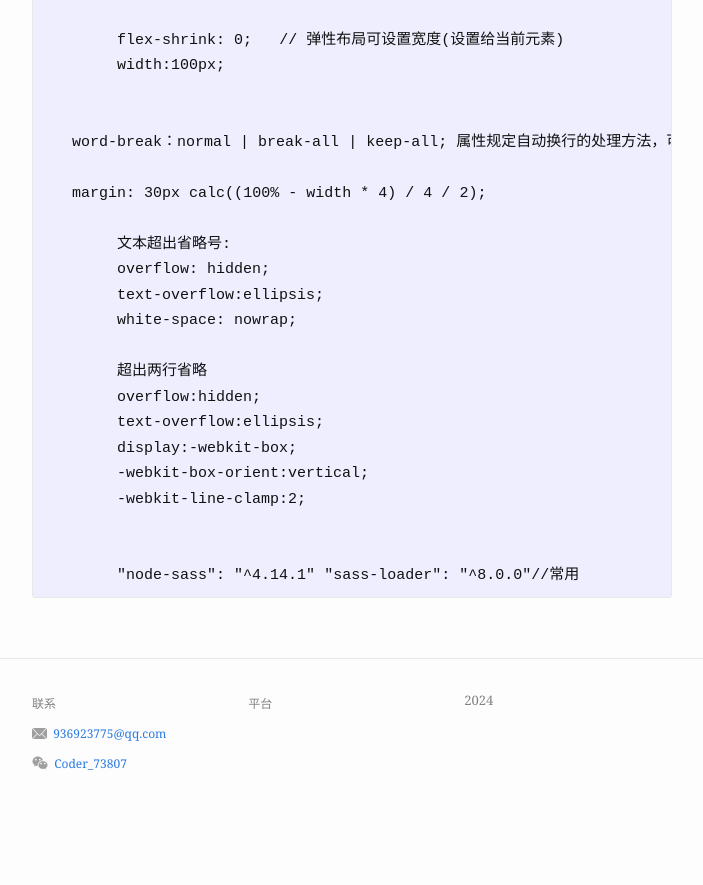
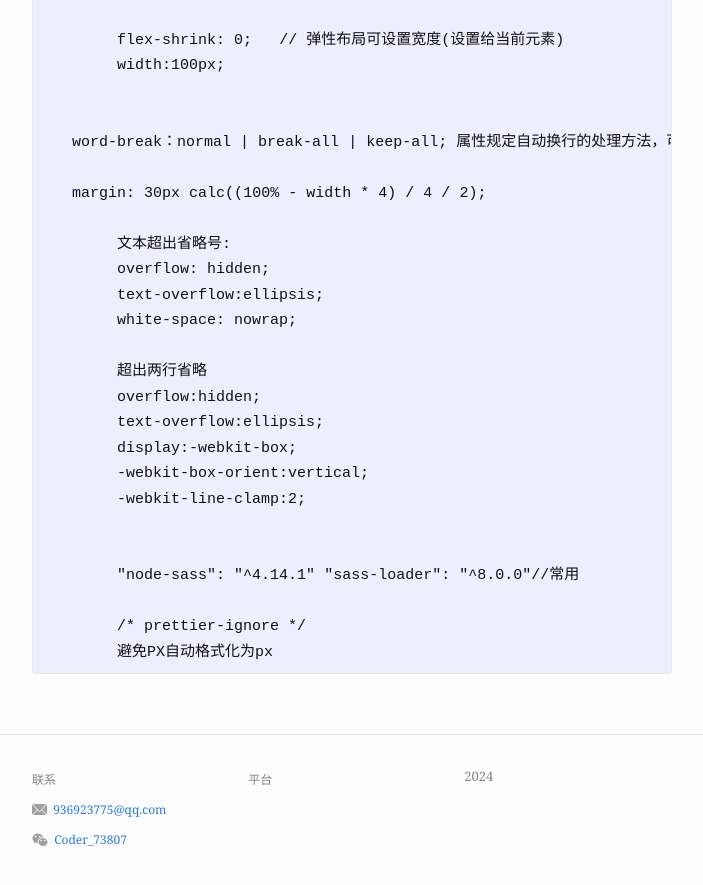
Before and after one commit to ExcellentTim/ExcellentTim.github.io, a Jekyll site: the page built from _posts/2022-04-12-css集锦.md, in a window 1280 px wide and 900 px high, scrolled down 1273 px. Shown: the top 885 px of the window, without its empty margins (288-991 px from the left). Built offline with Jekyll 4.4.1, drawn with Linux system fonts in a browser that asks for light colours; before the commit the page ends 2097 px from its top, so only the background shows below that.

Commit message:
修改文件: _posts/2022-04-12-css集锦.md

````diff
--- a/_posts/2022-04-12-css集锦.md
+++ b/_posts/2022-04-12-css集锦.md
@@ -76,4 +76,7 @@ date:   2022-04-12 14:00:00
 
 
 	"node-sass": "^4.14.1" "sass-loader": "^8.0.0"//常用
+
+	/* prettier-ignore */
+	避免PX自动格式化为px
 ```
````
